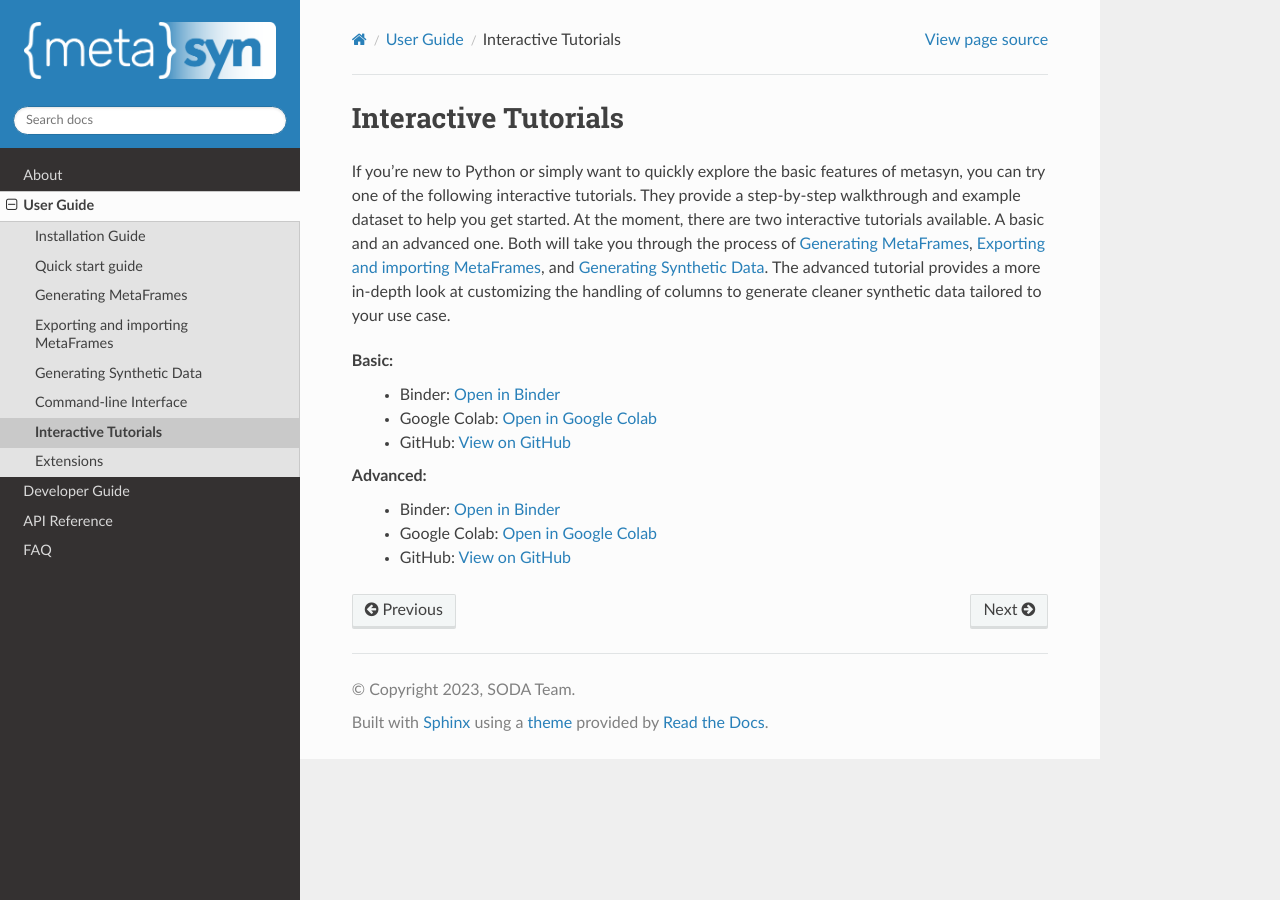
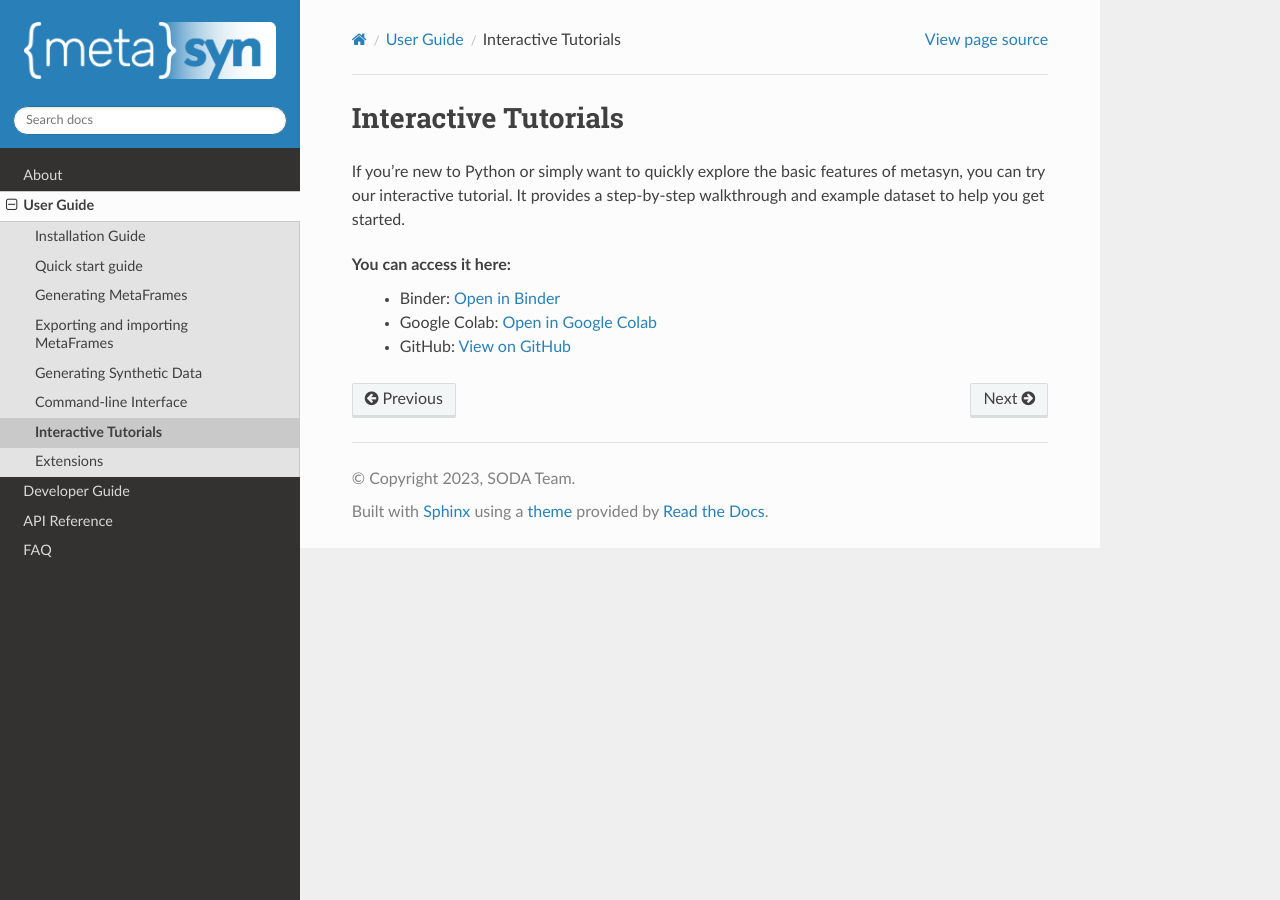
Before and after one commit to sodascience/metasyn, a Sphinx documentation site: the page built from docs/source/usage/interactive_tutorials.rst, in a window 1280 px wide. Built offline with Sphinx 7.4.7 and the Read the Docs theme 2.0.0, drawn with Linux system fonts in a browser that asks for light colours.

Commit message:
Cleaned and improved examples (#193)
Everything is now merged in a single tutorial that has been much improved.

```diff
--- a/docs/source/usage/interactive_tutorials.rst
+++ b/docs/source/usage/interactive_tutorials.rst
@@ -1,14 +1,9 @@
 Interactive Tutorials
 =====================
 
-If you're new to Python or simply want to quickly explore the basic features of metasyn, you can try one of the following interactive tutorials. They provide a step-by-step walkthrough and example dataset to help you get started. At the moment, there are two interactive tutorials available. A basic and an advanced one. Both will take you through the process of :doc:`/usage/generating_metaframes`, :doc:`/usage/exporting_metaframes`,  and :doc:`/usage/generating_synthetic_data`. The advanced tutorial provides a more in-depth look at customizing the handling of columns to generate cleaner synthetic data tailored to your use case.
+If you're new to Python or simply want to quickly explore the basic features of metasyn, you can try our interactive tutorial. It provides a step-by-step walkthrough and example dataset to help you get started.
 
-Basic:
+You can access it here:
    - Binder: `Open in Binder <https://mybinder.org/v2/gh/sodascience/metasyn/HEAD?labpath=examples%2Fgetting_started.ipynb>`__
    - Google Colab: `Open in Google Colab <https://colab.research.google.com/github/sodascience/metasyn/blob/main/examples/getting_started.ipynb>`__
    - GitHub: `View on GitHub <https://github.com/sodascience/metasyn/blob/main/examples/getting_started.ipynb>`__
-
-Advanced:
-   - Binder: `Open in Binder <https://mybinder.org/v2/gh/sodascience/metasyn/HEAD?labpath=examples%2Fadvanced_tutorial.ipynb>`__
-   - Google Colab: `Open in Google Colab <https://colab.research.google.com/github/sodascience/metasyn/blob/main/examples/advanced_tutorial.ipynb>`__
-   - GitHub: `View on GitHub <https://github.com/sodascience/metasyn/blob/main/examples/advanced_tutorial.ipynb>`__
```
Also changed, not shown: README.md (+1 -1 lines), 9 other files.
